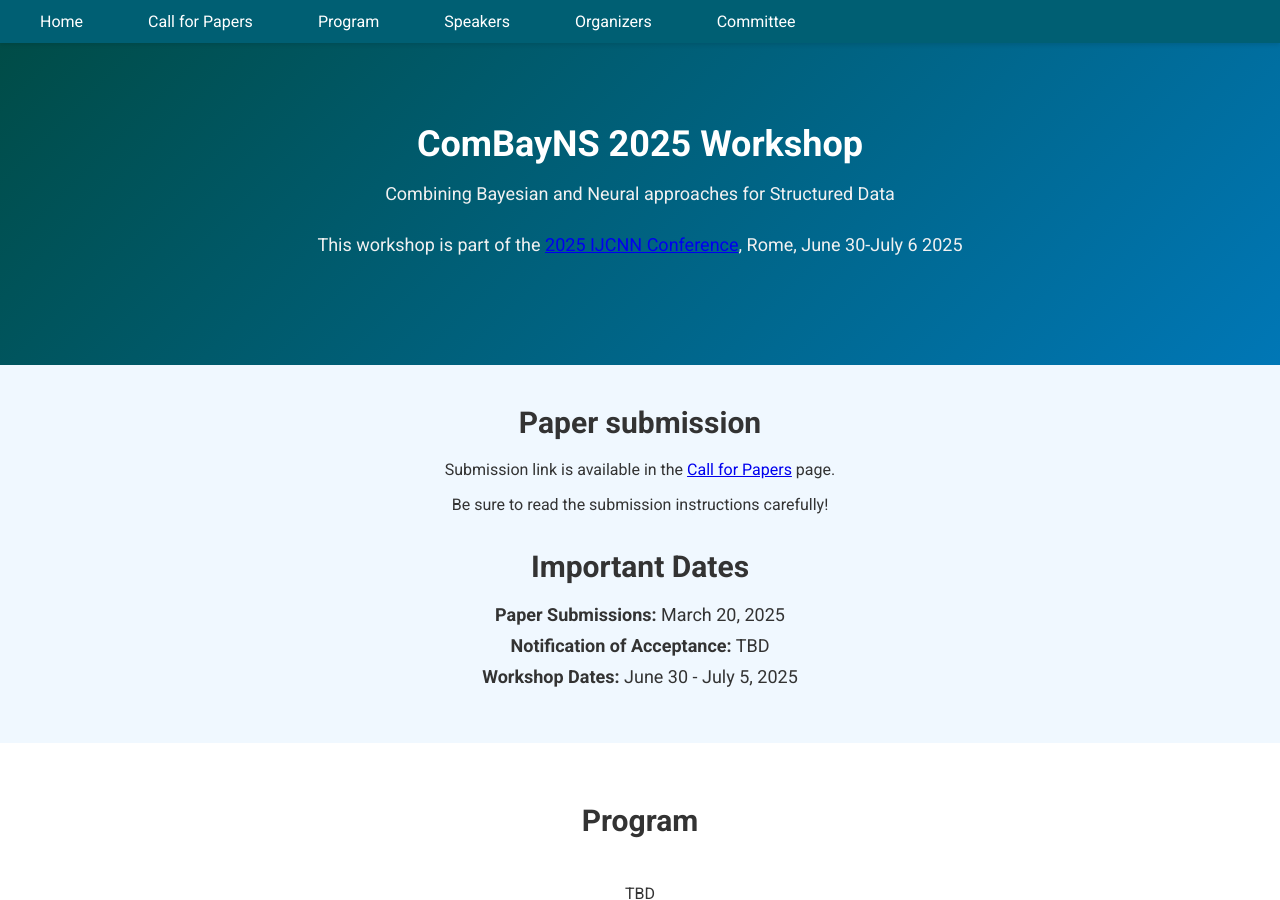
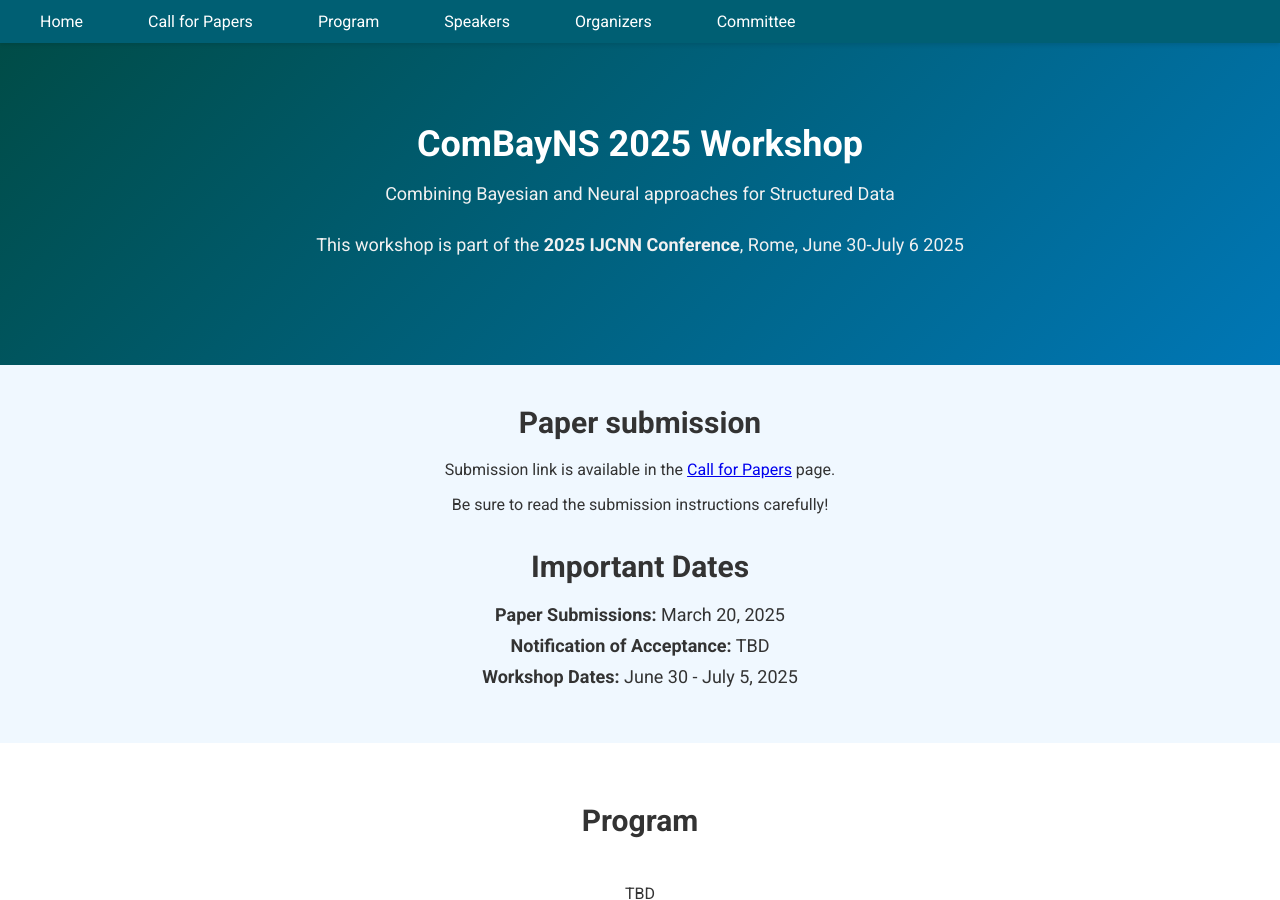
Before and after one commit to combayns2025/combayns2025.github.io, a Jekyll site: the page built from index.md, in a window 1280 px wide and 900 px high. Built offline with Jekyll 4.4.1, drawn with Linux system fonts in a browser that asks for light colours.

Commit message:
Update index.md

```diff
--- a/index.md
+++ b/index.md
@@ -6,7 +6,7 @@
 <div class="hero">
   <h1>ComBayNS 2025 Workshop</h1>
   <p>Combining Bayesian and Neural approaches for Structured Data</p>
-  <p>This workshop is part of the <a href="https://2025.ijcnn.org/">2025 IJCNN Conference</a>, Rome, June 30-July 6 2025</p>
+  <p>This workshop is part of the <a href="https://2025.ijcnn.org/" class="custom-link">2025 IJCNN Conference</a>, Rome, June 30-July 6 2025</p>
 </div>
 
 <section id="important-dates">
```
